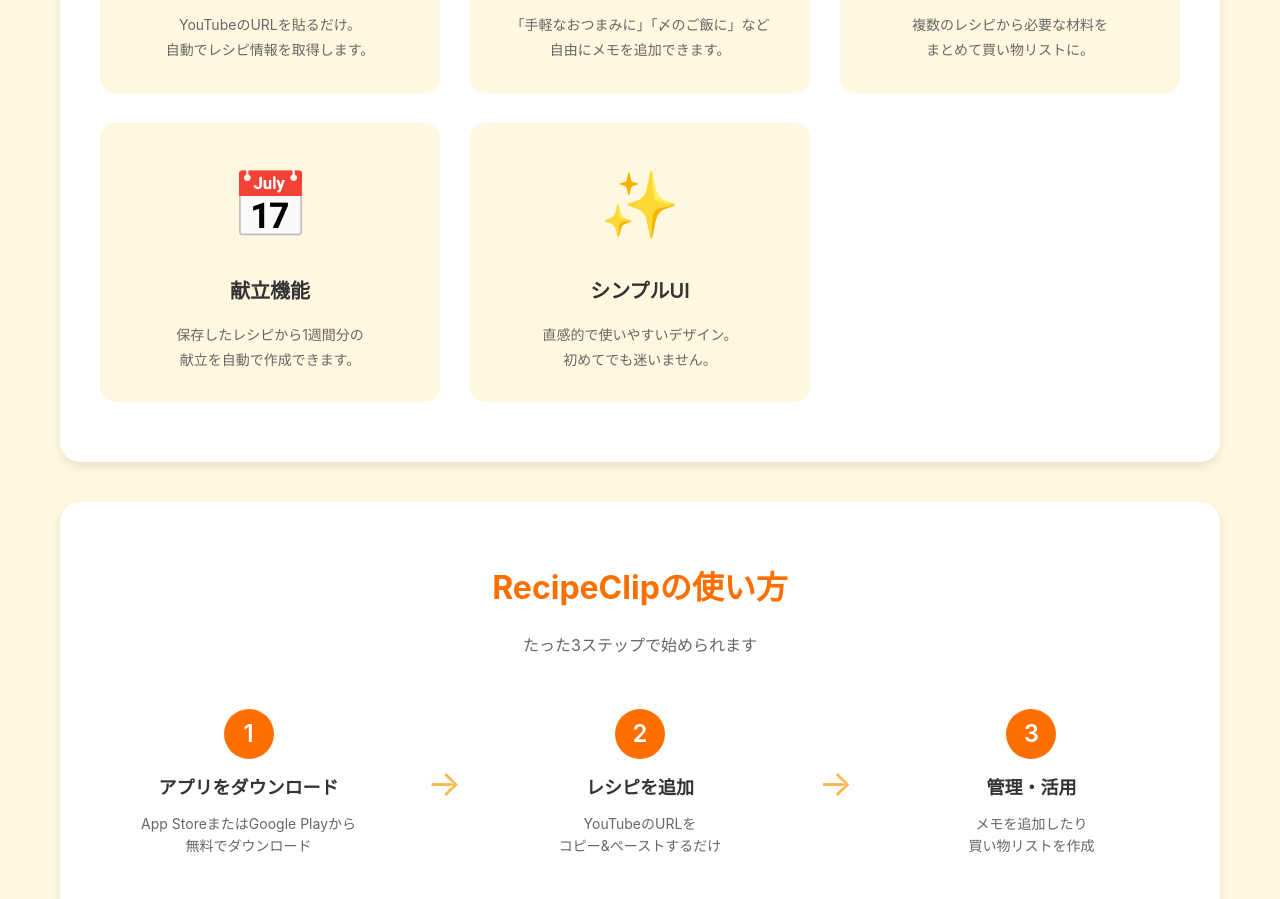
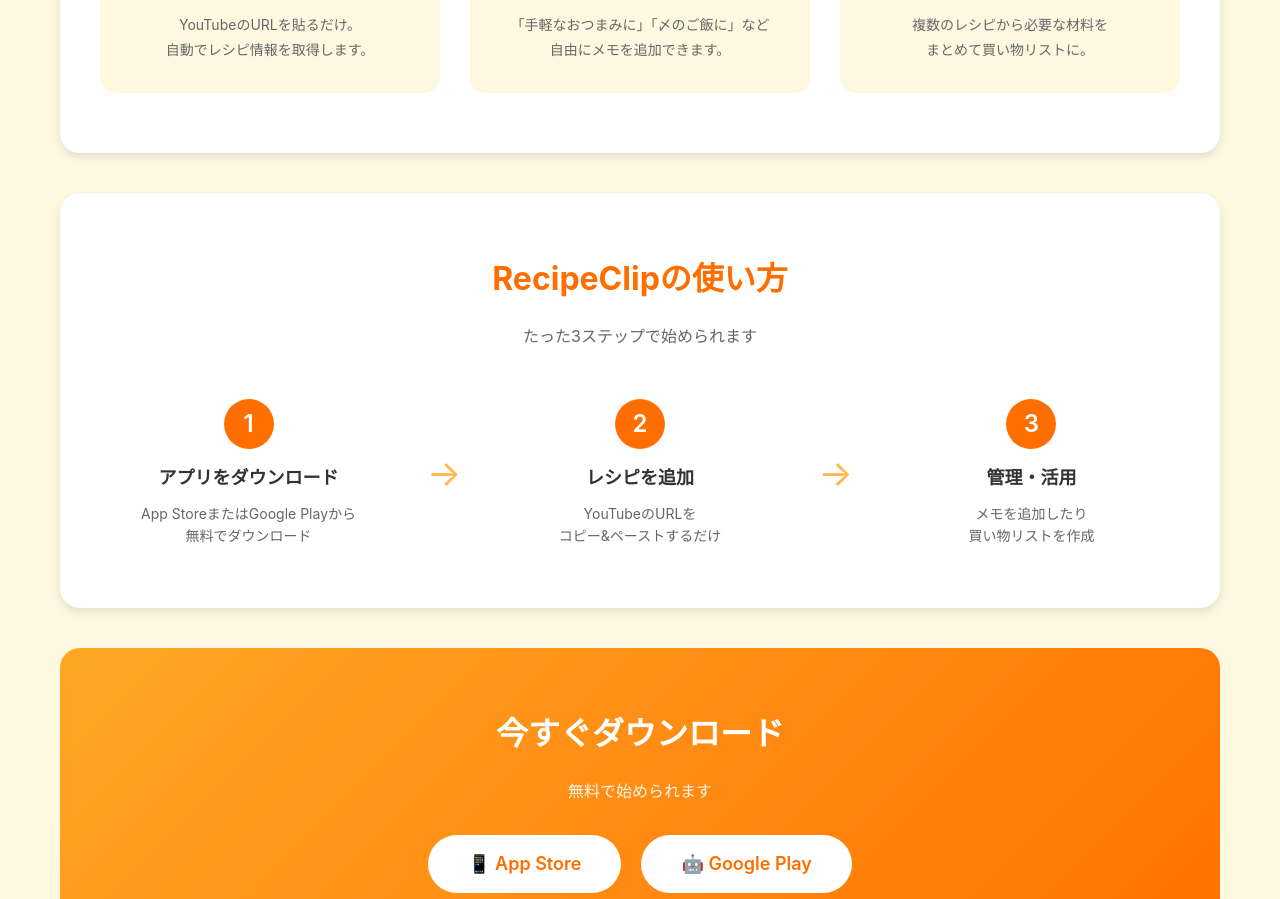
Before and after one commit to daikin555/recipeclip-support, a plain HTML site: page index.html in a window 1280 px wide. Shown: the part 876-1775 px from the top of the page. Drawn offline with Linux system fonts and the light colour scheme.

Commit message:
プレミアムプラン料金を600円に変更、Instagram関連の文言を削除、献立機能とシンプルUIを削除

```diff
--- a/index.html
+++ b/index.html
@@ -354,24 +354,6 @@
                         まとめて買い物リストに。
                     </div>
                 </div>
-
-                <div class="feature-card">
-                    <span class="feature-icon">📅</span>
-                    <div class="feature-title">献立機能</div>
-                    <div class="feature-description">
-                        保存したレシピから1週間分の<br>
-                        献立を自動で作成できます。
-                    </div>
-                </div>
-
-                <div class="feature-card">
-                    <span class="feature-icon">✨</span>
-                    <div class="feature-title">シンプルUI</div>
-                    <div class="feature-description">
-                        直感的で使いやすいデザイン。<br>
-                        初めてでも迷いません。
-                    </div>
-                </div>
             </div>
         </div>
 
```
Also changed, not shown: privacy-policy.html (+1 -1 lines), recipeclip_terms.html (+2 -2 lines), support.html (+3 -3 lines).
